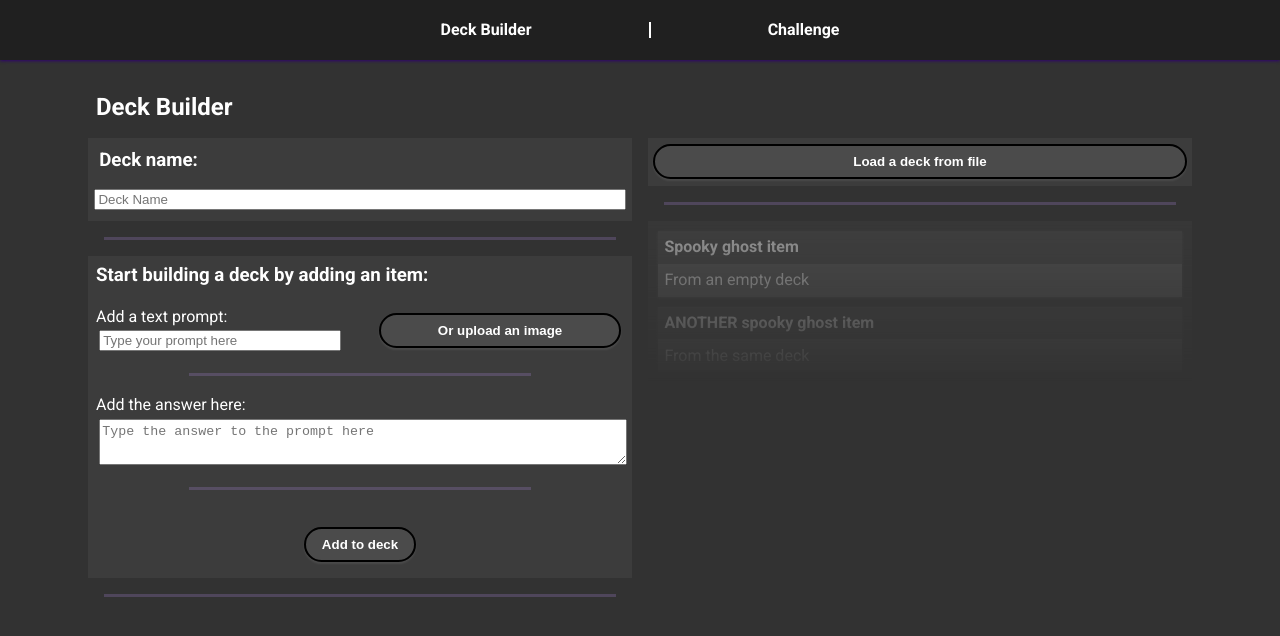
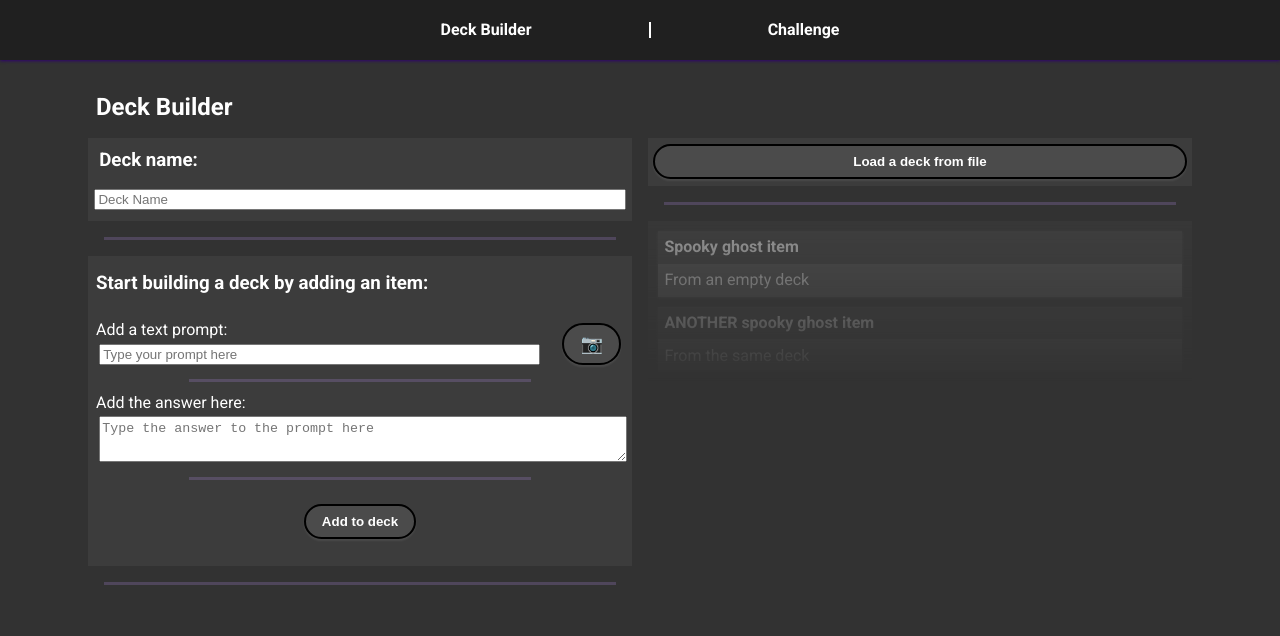
Before and after one commit to seanmizen/flash-app, a React (Create React App) app: page / in a window 1280 px wide. Shown: the top 636 px of the page. Built offline with nearby package versions, Linux system fonts and the light colour scheme.

Commit message:
Changed picture upload to an emoji

```diff
--- a/src/features/DeckEditor/DeckEditor.module.css
+++ b/src/features/DeckEditor/DeckEditor.module.css
@@ -125,7 +125,7 @@ form {
 }
 
 .item-form-prompt {
-  margin: 0.2rem;
+  margin: 0.5rem 0.2rem;
   display: flex;
   flex: 1;
   flex-direction: column;
@@ -142,17 +142,22 @@ form {
     flex-direction: row;
   }
   .item-form-prompt div + div {
-    margin-left: 2rem;
+    margin-left: 1rem;
+    flex: 0;
   }
 }
+.item-form-prompt-text {
+  flex: 1;
+}
 .item-form-prompt-image button {
+  font-size: large;
   margin: 0.2rem;
   justify-content: center;
   align-items: center;
 }
 
 .item-form-answer {
-  margin: 0.2rem;
+  margin: 0.5rem 0.2rem;
 }
 
 .prompt-text-input {
@@ -173,6 +178,7 @@ form {
 }
 
 .deck-editor-edit-area {
+  padding: 0.5rem 0;
   background-color: RGBA(60, 60, 60);
 }
 
@@ -296,7 +302,7 @@ li {
 }
 
 .itemlist-item-edit-inner .spacer {
-  margin: 1rem 6rem 1rem 6rem;
+  margin: 0.2rem 6rem;
   padding: 0.1rem 0 0.1rem 0;
 }
 
--- a/src/features/DeckEditor/components/AddItemForm.js
+++ b/src/features/DeckEditor/components/AddItemForm.js
@@ -78,7 +78,7 @@ function AddItemForm({ onAdd }) {
             />
           </div>
           <div className={styles["item-form-prompt-image"]}>
-            <Button onClick={uploadImagePromptClick}>Or upload an image</Button>
+            <Button onClick={uploadImagePromptClick}>📷</Button>
             <input
               hidden
               className={styles["prompt-image-input"]}
```
